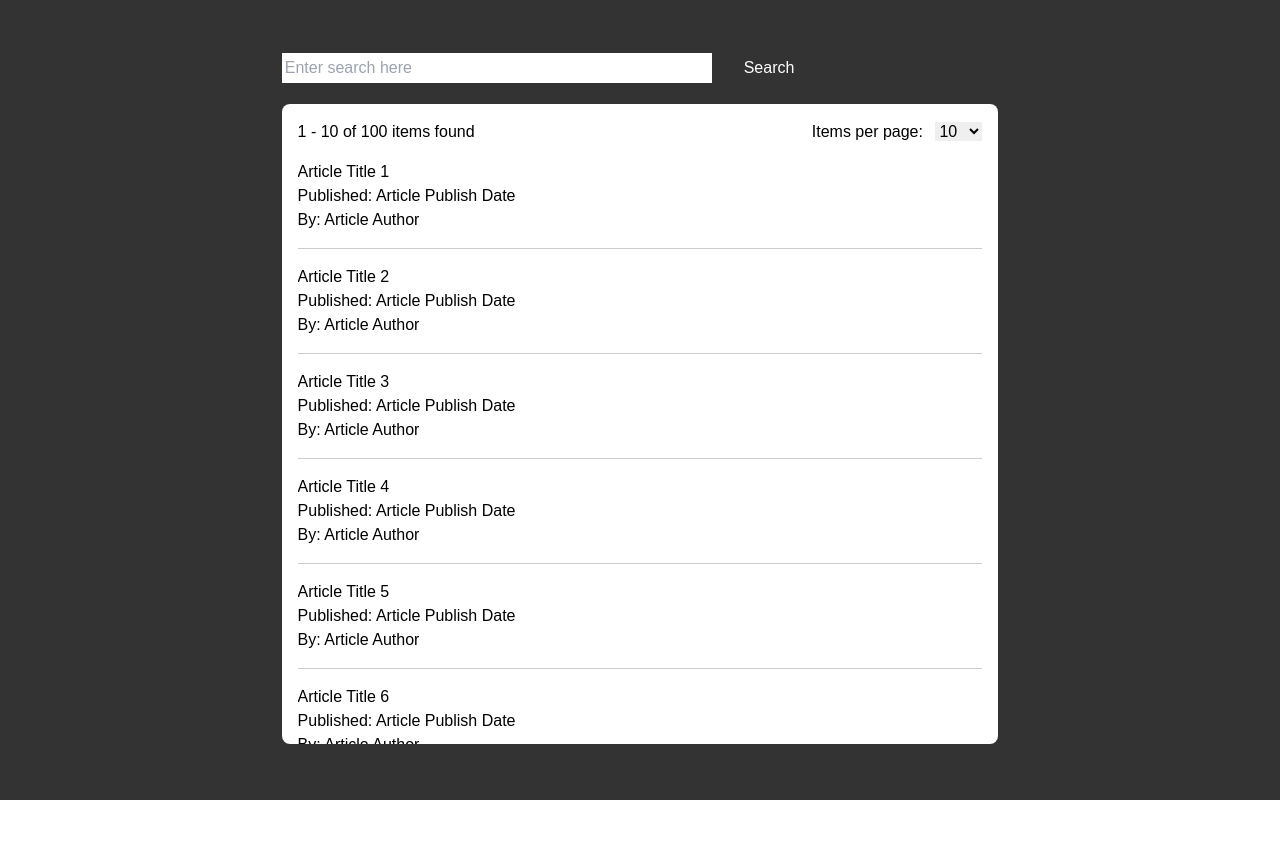
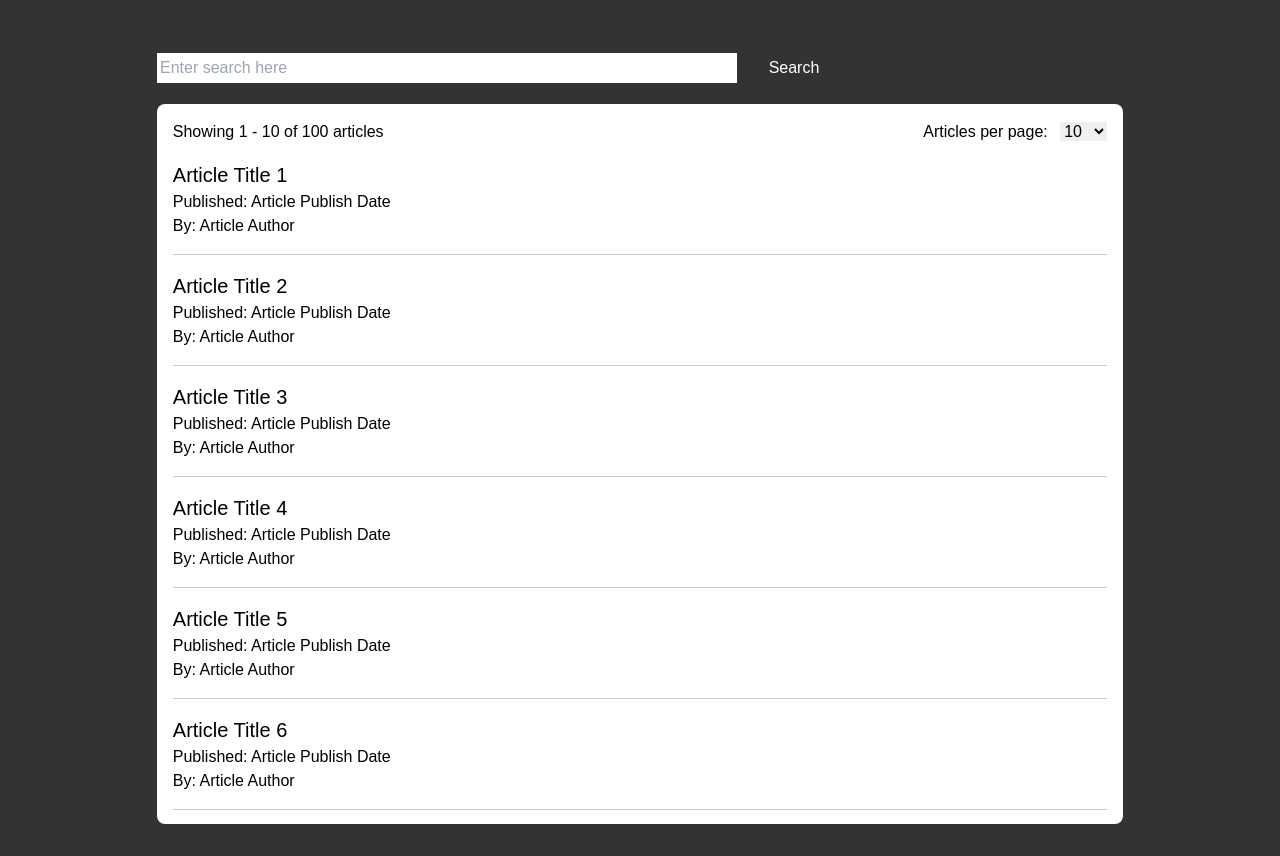
Before and after one commit to fedch/CISE_SPEED, a Next.js app in the folder frontend/: page / in a window 1280 px wide. Before the commit the page ends 800 px from the top, so only its background shows below. Built offline with nearby package versions, Linux system fonts and the light colour scheme.

Commit message:
Add article redirection

```diff
--- a/frontend/src/pages/index.js
+++ b/frontend/src/pages/index.js
@@ -38,10 +38,10 @@ export default function HomePage() {
         <div className="articles-section">
           <div className="articles-header">
             <p>
-              {startItemIndex} - {endItemIndex} of {totalItems} items found
+              Showing {startItemIndex} - {endItemIndex} of {totalItems} articles
             </p>
             <div className="items-per-page">
-              <label>Items per page: </label>
+              <label>Articles per page: </label>
               <select onChange={handleItemsPerPageChange} value={itemsPerPage}>
                 <option value={10}>10</option>
                 <option value={20}>20</option>
@@ -53,13 +53,20 @@ export default function HomePage() {
 
           {/* Article List */}
           <div className="articles-list">
-            {[...Array(itemsPerPage)].map((_, index) => (
-              <div key={index} className="article-item">
-                <h2>Article Title {startItemIndex + index}</h2>
-                <p>Published: Article Publish Date</p>
-                <p>By: Article Author</p>
-              </div>
-            ))}
+            {[...Array(itemsPerPage)].map((_, index) => {
+              const articleId = startItemIndex + index; // Generate a unique article ID for each article
+              return (
+                <div key={articleId} className="article-item">
+                  <Link href={`/article/${articleId}`}>
+                    {" "}
+                    {/* May need to alter this link according to the way articles are routed */}
+                    <h2>Article Title {articleId}</h2>
+                  </Link>
+                  <p>Published: Article Publish Date</p>
+                  <p>By: Article Author</p>
+                </div>
+              );
+            })}
           </div>
 
           {/* Pagination Controls */}
@@ -109,7 +116,8 @@ export default function HomePage() {
           margin-left: 1rem;
         }
         .main-content {
-          width: 60%;
+          width: 80%;
+          max-width: 1200px;
           margin: auto;
           justify-content: center;
           padding: 1rem;
@@ -119,7 +127,7 @@ export default function HomePage() {
           color: #000;
           border-radius: 8px;
           padding: 1rem;
-          max-height: 80vh;
+          max-height: 90vh;
           overflow-y: auto;
         }
         .articles-header {
@@ -139,16 +147,27 @@ export default function HomePage() {
           border-bottom: 1px solid #ccc;
           padding-bottom: 1rem;
         }
+        .article-item h2 {
+          font-size: 20px;
+          // font-weight: bold;
+        }
+        .article-item a {
+          color: #0070f3;
+          text-decoration: none;
+        }
+        .article-item a:hover {
+          text-decoration: underline;
+        }
         .pagination-controls {
           display: flex;
           justify-content: space-between;
           margin-top: 1rem;
         }
         .pagination-controls button {
-          padding: 0.2rem 1rem;
+          padding: 0.1rem 1rem;
           cursor: pointer;
           border: 1px black solid;
-          background-color: rgba(0, 0, 0, 0.05);
+          background-color: rgb(0, 0, 0, 0.05);
         }
         .pagination-controls span {
           align-self: center;
```
